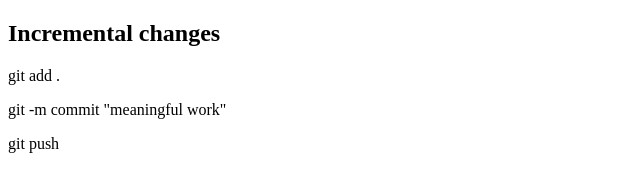
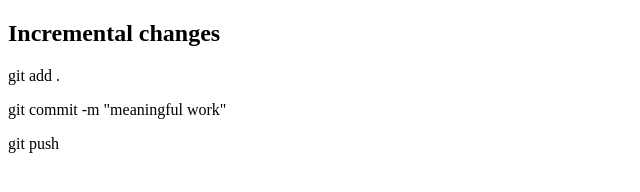
Before and after one commit to Masiat12/my-first-github, a plain HTML site: page index.html in a window 1280 px wide. Shown: the full height of the page, 0-640 px from the left. Drawn offline with Linux system fonts and the light colour scheme.

Commit message:
incremental changes

```diff
--- a/index.html
+++ b/index.html
@@ -8,7 +8,7 @@
 <body>
     <h2>Incremental changes</h2>
     <p>git add .</p>
-    <p>git -m commit "meaningful work"</p>
+    <p>git commit -m "meaningful work"</p>
     <p>git push</p>
 
 </body>
```
